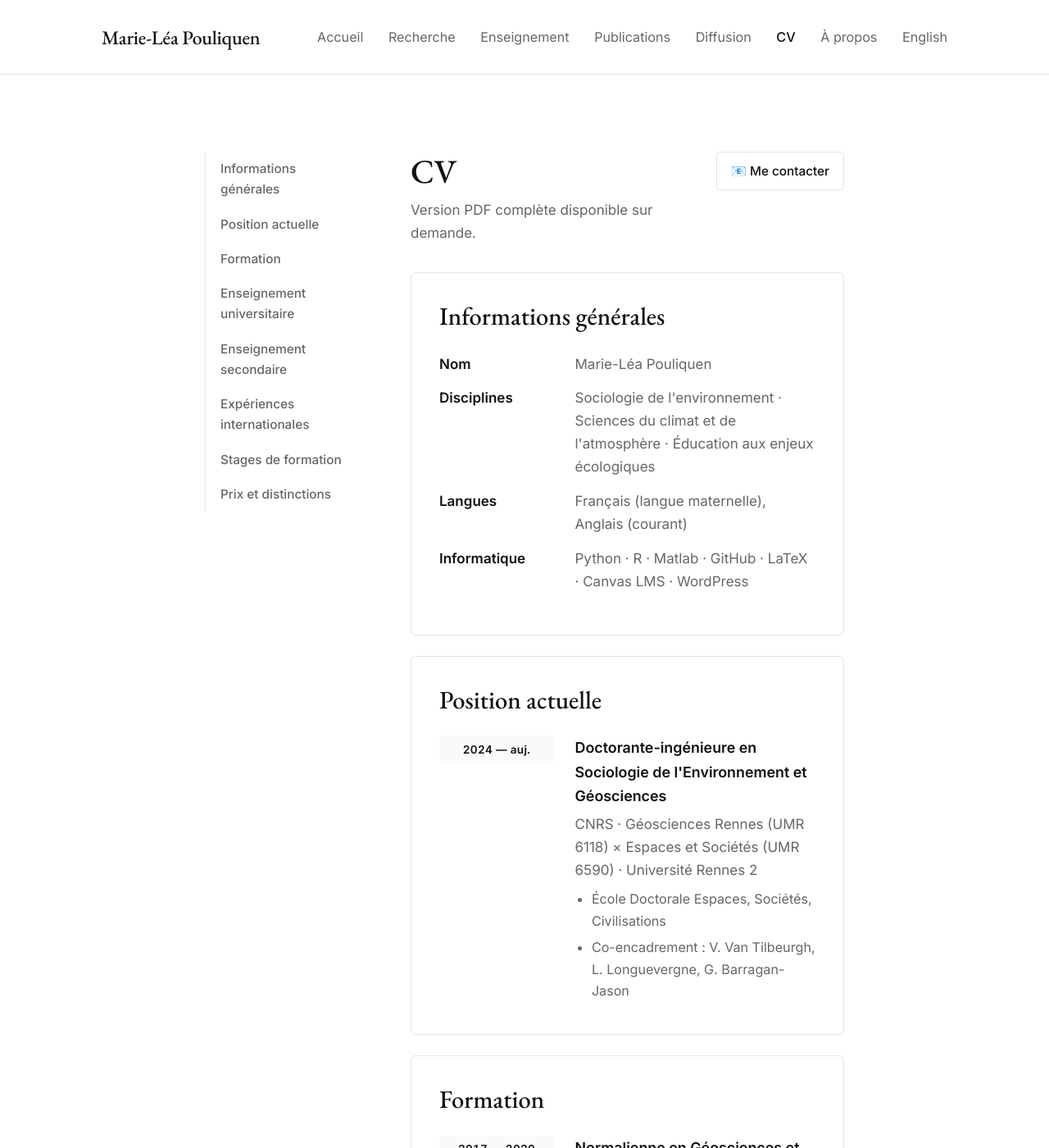
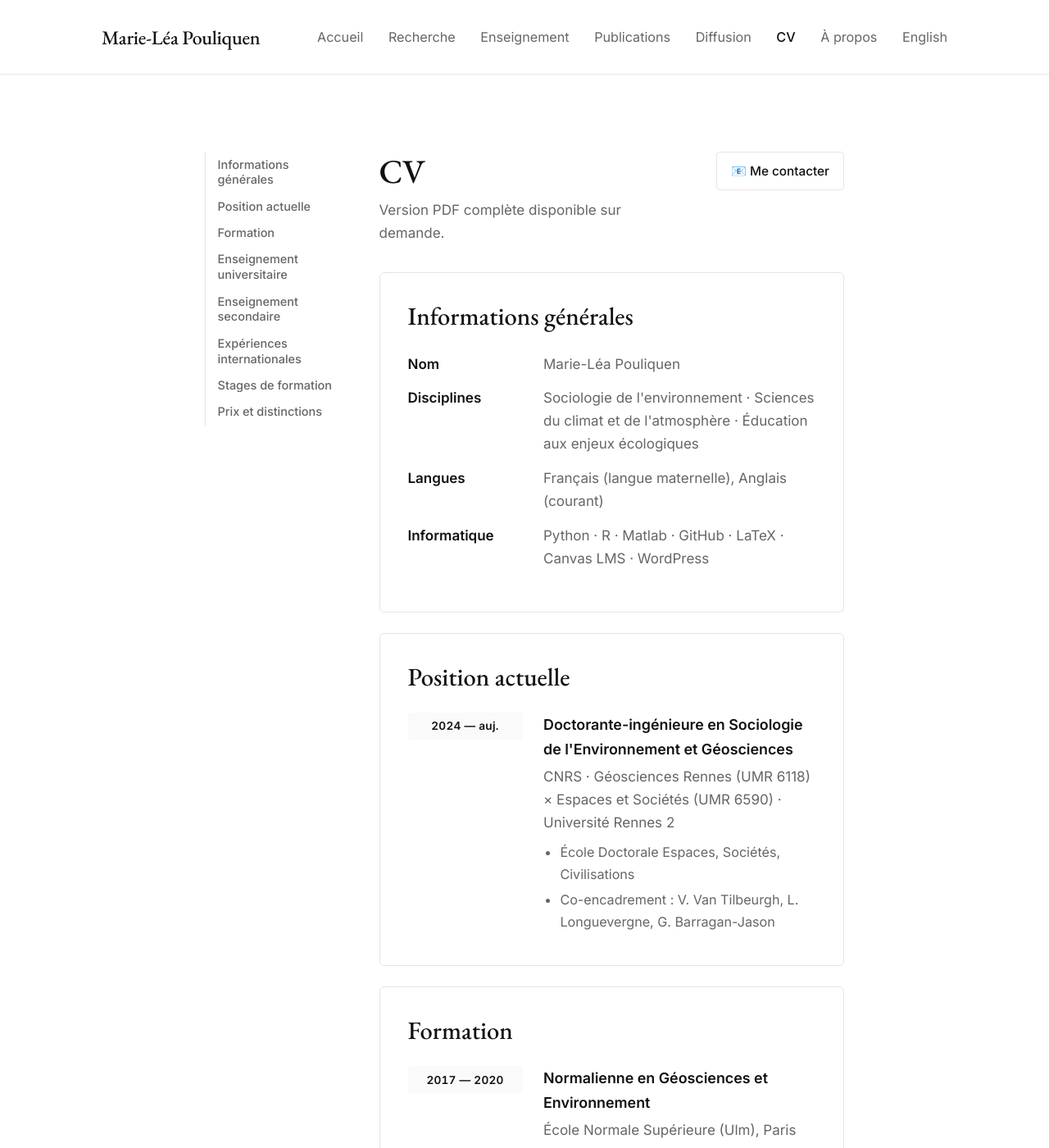
Before and after one commit to marieleapouliquen/marieleapouliquen.github.io, a Jekyll site: the page built from _pages/cv.md, in a window 1280 px wide and 1400 px high. Shown: the whole window at 82% size. Built offline with Jekyll 4.4.1, drawn with Linux system fonts in a browser that asks for light colours.

Commit message:
Update main.css

```diff
--- a/assets/css/main.css
+++ b/assets/css/main.css
@@ -1,5 +1,5 @@
 /* ===========================================================================
-   STYLE ACADÉMIQUE ÉPURÉ — inspiré du site de Camille Godbillot
+   STYLE ACADÉMIQUE ÉPURÉ
    =========================================================================== */
 
 :root {
@@ -252,14 +252,14 @@ figcaption {
 .site-footer a:hover { color: var(--color-text); text-decoration: underline; }
 
 /* ===========================================================================
-   PAGE CV — sommaire latéral sticky + cartes (style Camille)
+   PAGE CV — sommaire latéral sticky + cartes
    =========================================================================== */
 
 .cv-layout {
   display: grid;
-  grid-template-columns: 200px 1fr;
-  gap: 3rem;
-  max-width: var(--max-width);
+  grid-template-columns: 170px 1fr;
+  gap: 2.5rem;
+  max-width: 1280px;
   margin: 0 auto;
   align-items: start;
 }
@@ -281,10 +281,12 @@ figcaption {
 
 .cv-toc-list a {
   display: block;
-  padding: 0.5rem 1rem;
+  padding: 0.4rem 0.8rem;
   color: var(--color-muted);
   text-decoration: none;
   font-weight: 500;
+  font-size: 0.85rem;
+  line-height: 1.3;
   border-left: 2px solid transparent;
   margin-left: -1px;
   transition: all 0.15s ease;
```
